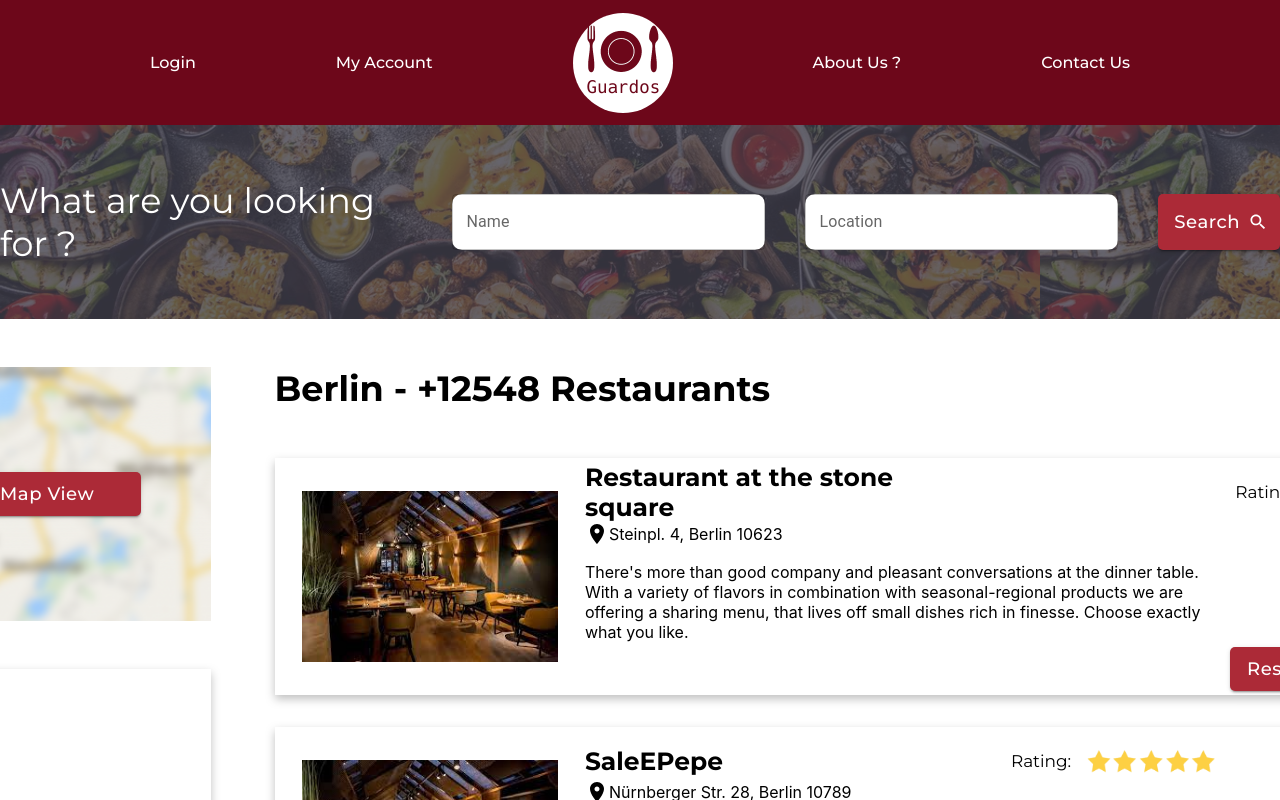
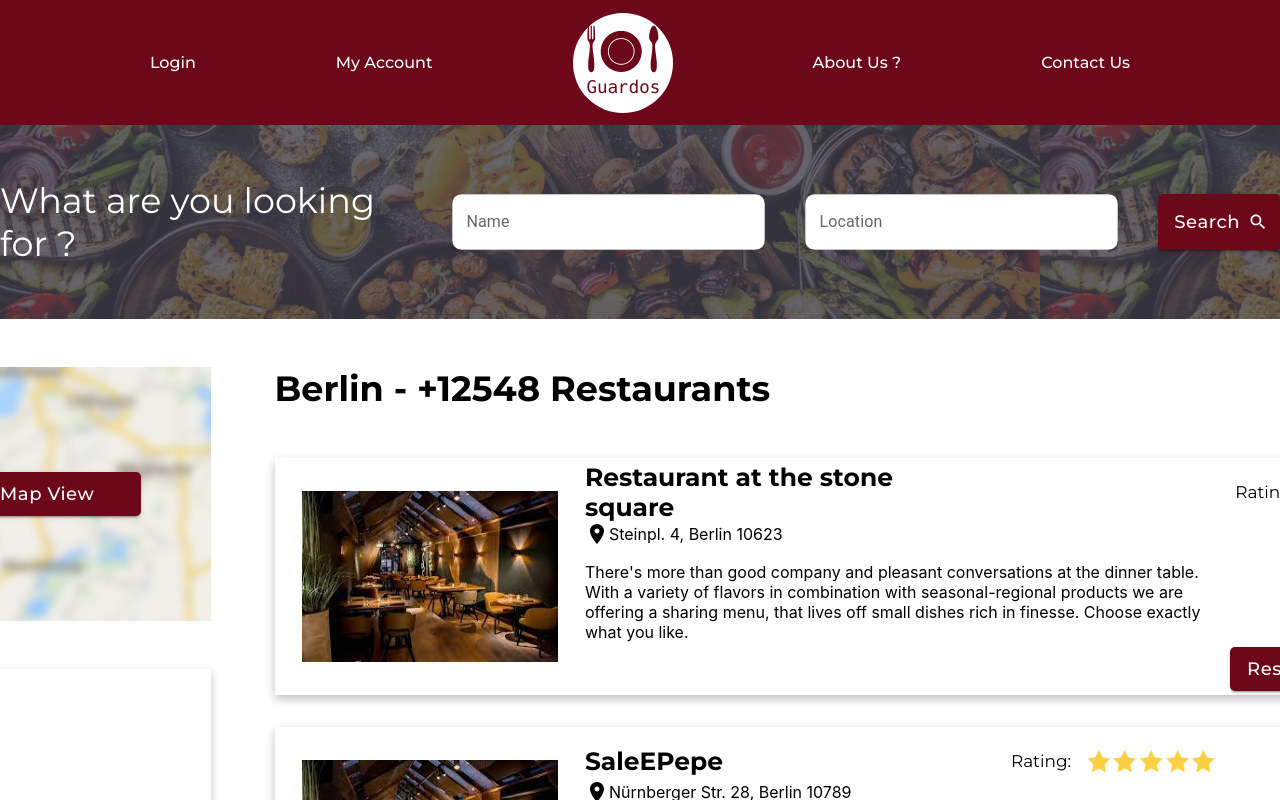
Before and after one commit to Guardos-Epitech/Guardos, a React (Create React App) app in the folder frontend/: page / in a window 1280 px wide. Shown: the top 800 px of the page. Built offline with nearby package versions, Linux system fonts and the light colour scheme.

Commit message:
[FE] [MODIFY] changed all button colors to header color

```diff
--- a/frontend/src/components/InputSearch/InputSearch.tsx
+++ b/frontend/src/components/InputSearch/InputSearch.tsx
@@ -28,7 +28,7 @@ const PageBtn = () => {
     },
     palette: {
       primary: {
-        main: "#AC2A37",
+        main: "#6d071a",
         contrastText: "#ffffff",
       },
       secondary: {
--- a/frontend/src/components/MapButton/MapButton.tsx
+++ b/frontend/src/components/MapButton/MapButton.tsx
@@ -15,7 +15,7 @@ const MapBtn = () => {
     },
     palette: {
       primary: {
-        main: "#AC2A37",
+        main: "#6d071a",
         contrastText: "#ffffff",
       },
       secondary: {
--- a/frontend/src/components/RestoCard/RestoCard.tsx
+++ b/frontend/src/components/RestoCard/RestoCard.tsx
@@ -21,7 +21,7 @@ const PageBtn = () => {
     },
     palette: {
       primary: {
-        main: "#AC2A37",
+        main: "#6d071a",
         contrastText: "#ffffff",
       },
       secondary: {
```
